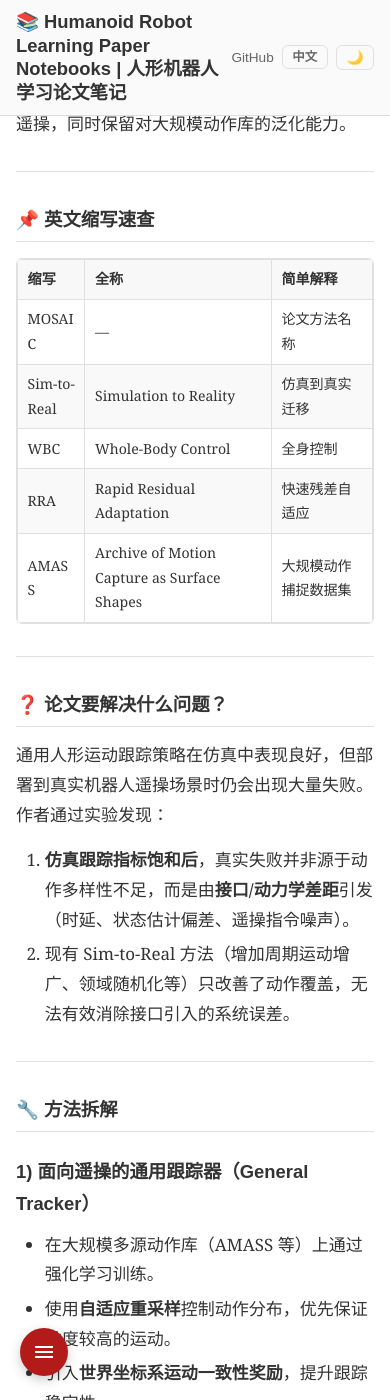
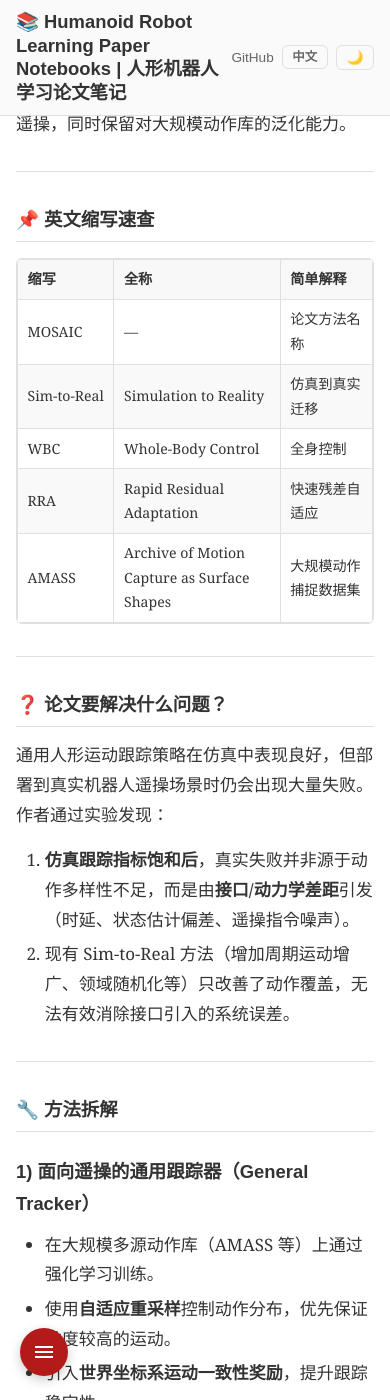
Before and after one commit to ImChong/Humanoid_Robot_Learning_Paper_Notebooks, a Jekyll site: the page built from papers/04_Loco-Manipulation_and_WBC/MOSAIC__Bridging_the_Sim-to-Real_Gap_in_Generalist_Humanoid_Motion_Tracking_and_/MOSAIC__Bridging_the_Sim-to-Real_Gap_in_Generalist_Humanoid_Motion_Tracking_and_.md, in a window 390 px wide and 1400 px high, scrolled down 1258 px. Built offline with Jekyll 4.4.1, drawn with Linux system fonts in a browser that asks for light colours.

Commit message:
fix(CSS): 论文页表格首列在窄屏下避免逐字换行
窄屏全局为 td/th 设置 overflow-wrap:anywhere 时，两列表格第一列最小宽度塌缩；对首列恢复 nowrap 与正常断词，第二列仍可 aggressive wrap。

Co-authored-by: Chong Liu <chongliu2021@163.com>

```diff
--- a/assets/css/style.css
+++ b/assets/css/style.css
@@ -1313,4 +1313,14 @@ html[data-lang-mode="zh"] .footer-text-zh {
     overflow-wrap: anywhere;
     word-break: break-word;
   }
+
+  /* Key–value style tables (e.g. 基本信息): do not let column 1 shrink to
+     per-glyph breaks; the blanket overflow-wrap:anywhere above makes short
+     labels min-content to ~1ch wide on narrow viewports. */
+  .paper-body th:first-child,
+  .paper-body td:first-child {
+    white-space: nowrap;
+    overflow-wrap: normal;
+    word-break: normal;
+  }
 }
```
